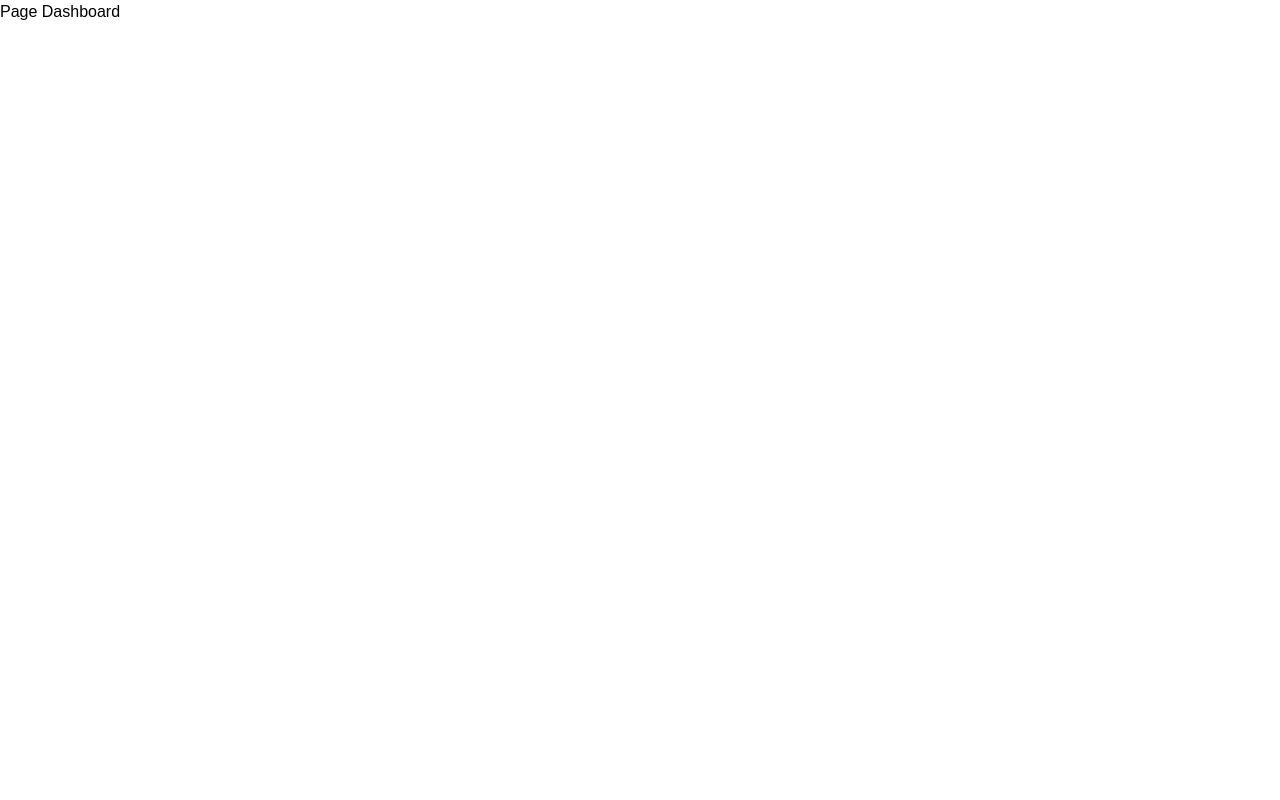
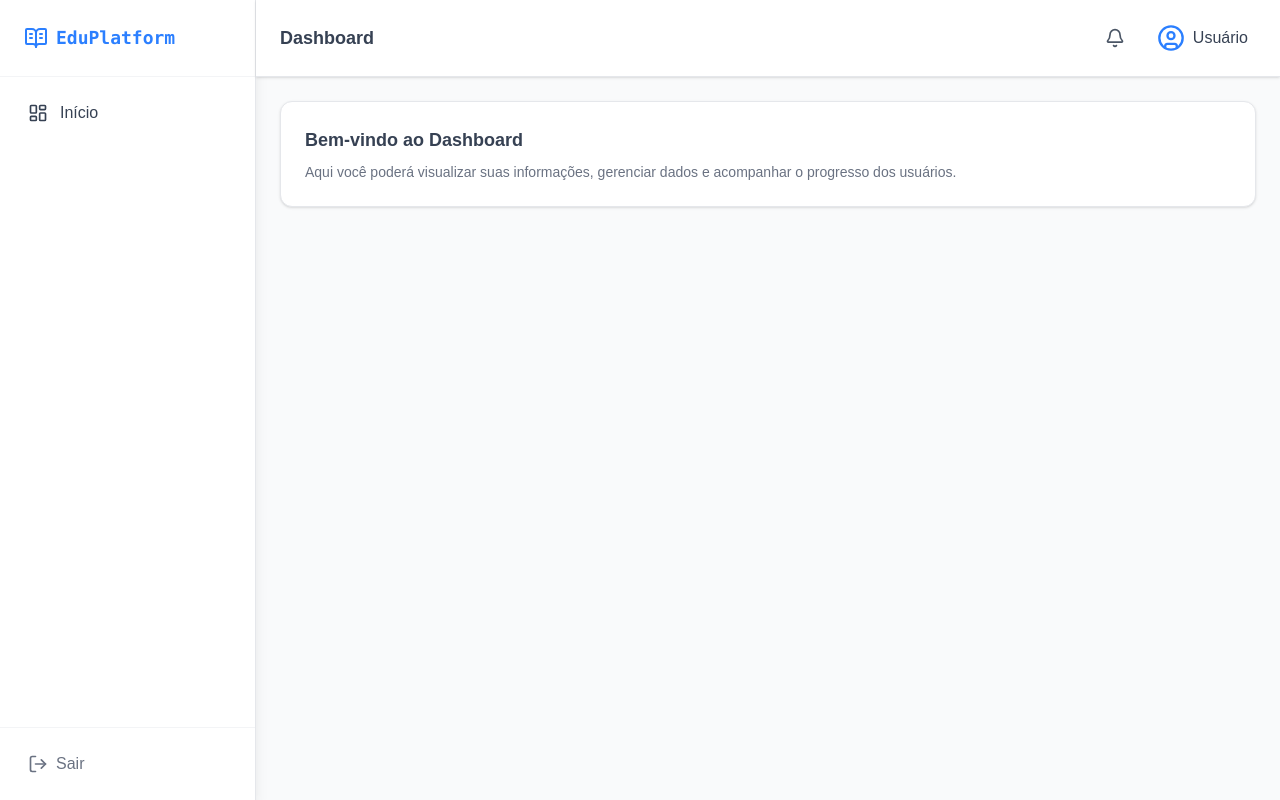
Before and after one commit to Thalisson-Souza/bse-platform, a Next.js app: page /dashboard in a window 1280 px wide. Built offline with nearby package versions, Linux system fonts and the light colour scheme.

Commit message:
feat(dashboard): add dashboard page base

```diff
--- /dev/null
+++ b/src/app/dashboard/components/Header.tsx
@@ -0,0 +1,19 @@
+import { Bell, UserCircle } from "lucide-react";
+
+export default function Header() {
+  return (
+    <header className="flex justify-between items-center px-6 py-4 bg-white border-b border-gray-200 shadow-sm">
+      <h2 className="text-lg font-semibold text-gray-700">Dashboard</h2>
+
+      <div className="flex items-center gap-4">
+        <button className="p-2 rounded-full hover:bg-gray-100">
+          <Bell className="h-5 w-5 text-gray-600" />
+        </button>
+        <button className="flex items-center gap-2 hover:bg-gray-100 p-2 rounded-full transition">
+          <UserCircle className="h-7 w-7 text-blue-500" />
+          <span className="font-medium text-gray-700">Usuário</span>
+        </button>
+      </div>
+    </header>
+  );
+}
--- /dev/null
+++ b/src/app/dashboard/components/MainContent.tsx
@@ -0,0 +1,15 @@
+export default function MainContent() {
+  return (
+    <main className="flex-1 p-6">
+      <div className="rounded-xl bg-white border border-gray-200 p-6 shadow-sm">
+        <h3 className="text-lg font-semibold text-gray-700 mb-2">
+          Bem-vindo ao Dashboard
+        </h3>
+        <p className="text-gray-500 text-sm">
+          Aqui você poderá visualizar suas informações, gerenciar dados e
+          acompanhar o progresso dos usuários.
+        </p>
+      </div>
+    </main>
+  );
+}
--- /dev/null
+++ b/src/app/dashboard/components/Sidebar.tsx
@@ -0,0 +1,35 @@
+import { BookOpenText, LayoutDashboard, LogOut } from "lucide-react";
+import Link from "next/link";
+
+export default function Sidebar() {
+  return (
+    <aside className="flex flex-col w-64 bg-white shadow-lg border-r border-gray-200">
+      {/* logo */}
+      <div className="flex items-center gap-2 p-6 border-b border-gray-100">
+        <BookOpenText className="h-6 w-6 text-blue-500" />
+        <h1 className="font-mono font-bold text-lg text-blue-500">
+          EduPlatform
+        </h1>
+      </div>
+
+      {/* menu */}
+      <nav className="flex-1 p-4 space-y-2">
+        <Link
+          href="/dashboard"
+          className="flex items-center gap-3 px-3 py-2 rounded-lg hover:bg-blue-50 text-gray-700 hover:text-blue-600 font-medium transition"
+        >
+          <LayoutDashboard className="h-5 w-5" />
+          Início
+        </Link>
+      </nav>
+
+      {/* rodapé */}
+      <div className="p-4 border-t border-gray-100">
+        <button className="flex items-center gap-2 w-full px-3 py-2 text-gray-500 hover:text-red-500 hover:bg-red-50 rounded-lg transition">
+          <LogOut className="h-5 w-5" />
+          Sair
+        </button>
+      </div>
+    </aside>
+  );
+}
--- a/src/app/dashboard/page.tsx
+++ b/src/app/dashboard/page.tsx
@@ -1,6 +1,20 @@
+"use client";
 
-export default function Dashboard(){
-    return (
-        <div>Page Dashboard</div>
-    )
+import Header from "./components/Header";
+import MainContent from "./components/MainContent";
+import Sidebar from "./components/Sidebar";
+
+export default function Dashboard() {
+  return (
+    <div className="flex min-h-screen bg-gray-50 text-gray-800">
+      {/* Sidebar */}
+      <Sidebar />
+
+      {/* Main area */}
+      <div className="flex flex-col flex-1">
+        <Header />
+        <MainContent />
+      </div>
+    </div>
+  );
 }
```
